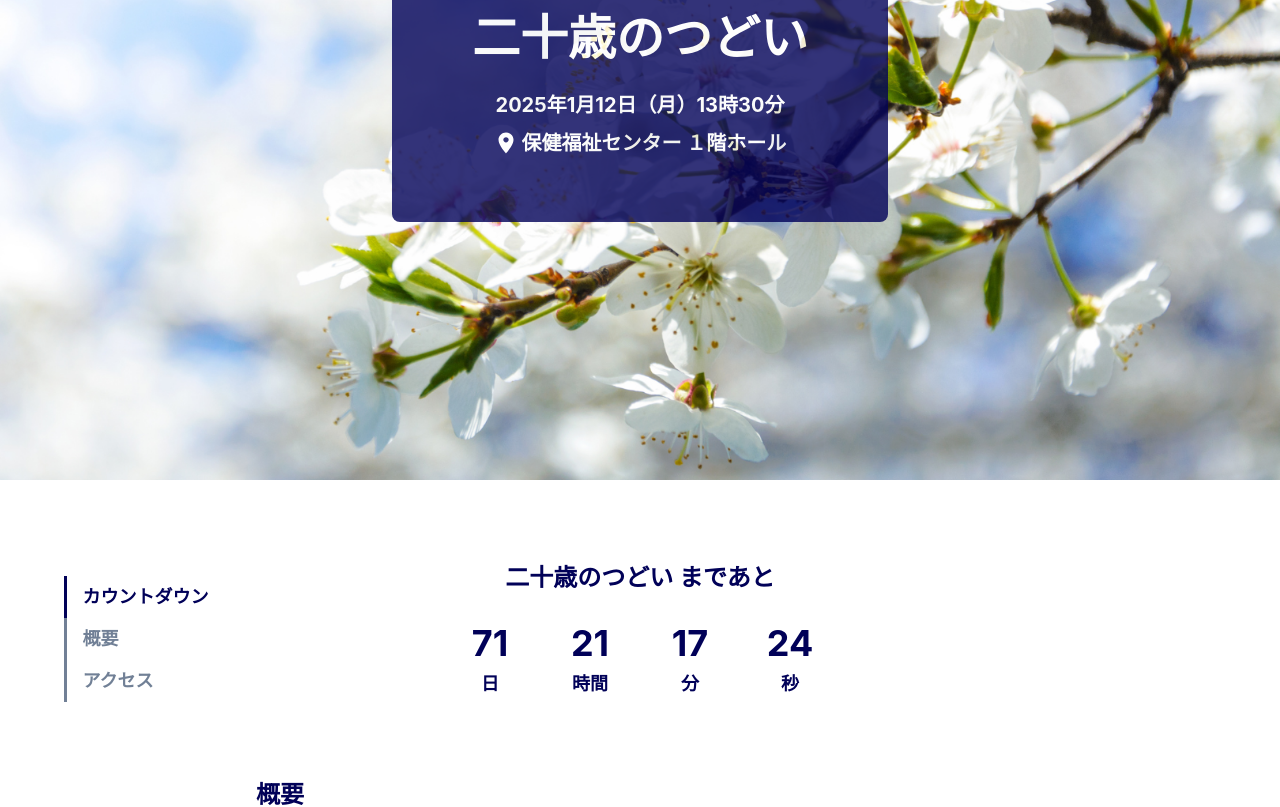
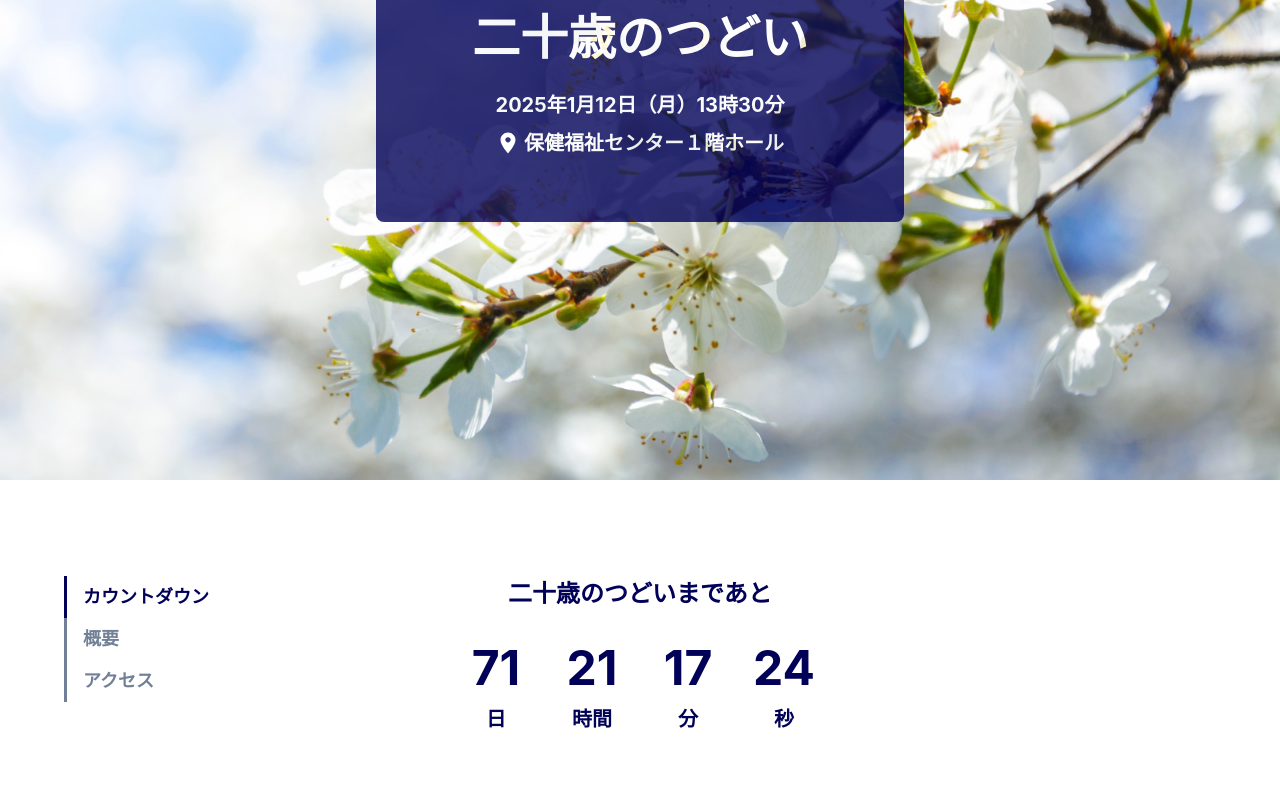
Before and after one commit to yushin-ito/Entyoukai, a React (Vite) app: page / in a window 1280 px wide. Shown: the part 320-1127 px from the top of the page. Built offline with nearby package versions, Linux system fonts and the light colour scheme; no server answers.

Commit message:
fix: UIの軽微な修正

```diff
--- a/src/components/elements/ScrollTopButton.tsx
+++ b/src/components/elements/ScrollTopButton.tsx
@@ -52,8 +52,8 @@ const ScrollToTopButton = () => {
             transition: { duration: 0.3, ease: "easeOut" },
           }}
           position="fixed"
-          bottom="48px"
-          right="48px"
+          bottom={{ base: "24px", sm: "48px" }}
+          right={{ base: "24px", sm: "48px" }}
           zIndex={999}
         >
           <IconButton
--- a/src/components/elements/SectionTitle.tsx
+++ b/src/components/elements/SectionTitle.tsx
@@ -24,7 +24,7 @@ const SectionTitle = ({ id, title }: SectionTitleProps) => {
       id={id}
       ref={ref}
       initial={{ opacity: 0 }}
-      animate={isInView ? { opacity: 1, transition: { duration: 0.8 } } : {}}
+      animate={isInView ? { opacity: 1, transition: { duration: 1.5 } } : {}}
       w="100%"
     >
       {breakpoint === "base" ? (
--- a/src/components/layouts/Countdown.tsx
+++ b/src/components/layouts/Countdown.tsx
@@ -40,10 +40,10 @@ const Countdown = () => {
 
   return (
     <VStack id="countdown" ref={ref} spacing="5" rounded="lg">
-      <Text fontSize="2xl" fontWeight="bold">
-        二十歳のつどい まであと
+      <Text fontSize={{ base: "lg", sm: "2xl" }} fontWeight="bold">
+        二十歳のつどいまであと
       </Text>
-      <HStack spacing="4" alignItems="flex-end">
+      <HStack spacing="0" alignItems="flex-end">
         {Object.entries(timer).map(([unit, value]) => (
           <MotionBox
             key={unit}
@@ -57,14 +57,22 @@ const Countdown = () => {
                   }
                 : {}
             }
+            w={{ base: "64px", sm: "96px" }}
             bg="white"
             rounded="md"
-            w="84px"
           >
-            <Text textAlign="center" fontSize="4xl" fontWeight="bold">
+            <Text
+              textAlign="center"
+              fontSize={{ base: "3xl", sm: "5xl" }}
+              fontWeight="bold"
+            >
               {String(value).padStart(2, "0")}
             </Text>
-            <Text textAlign="center" fontSize="lg" fontWeight="bold">
+            <Text
+              textAlign="center"
+              fontSize={{ base: "lg", sm: "xl" }}
+              fontWeight="bold"
+            >
               {labels[unit]}
             </Text>
           </MotionBox>
--- a/src/components/layouts/MainVisual.tsx
+++ b/src/components/layouts/MainVisual.tsx
@@ -62,8 +62,8 @@ const MainVisual = () => {
 
   return (
     <MotionBox
-      initial={{ opacity: 0.8 }}
-      animate={{ opacity: 1, transition: { duration: 1.5 } }}
+      initial={{ opacity: 0.2 }}
+      animate={{ opacity: 1, transition: { duration: 0.8 } }}
       bgImage="url('/assets/images/background.png')"
       bgPosition="center"
       bgSize="cover"
@@ -221,7 +221,7 @@ const MainVisual = () => {
 
       {/* メインビジュアル */}
       <VStack
-        px={{ base: "10", sm: "20" }}
+        px={{ base: "10", sm: "24" }}
         py={{ base: "12", sm: "16" }}
         spacing="4"
         rounded={{ base: "xl", sm: "lg" }}
@@ -239,7 +239,7 @@ const MainVisual = () => {
         </Text>
         <VStack spacing="2">
           <Text
-            fontSize={{ base: "lg", sm: "xl" }}
+            fontSize={{ base: "md", sm: "xl" }}
             fontWeight="bold"
             color="white"
           >
@@ -247,13 +247,17 @@ const MainVisual = () => {
           </Text>
 
           <HStack alignItems="center" spacing="1">
-            <Icon as={IoMdPin} boxSize="24px" color="white" />
+            <Icon
+              as={IoMdPin}
+              boxSize={{ base: "18px", sm: "24px" }}
+              color="white"
+            />
             <Text
-              fontSize={{ base: "lg", sm: "xl" }}
+              fontSize={{ base: "md", sm: "xl" }}
               fontWeight="bold"
               color="white"
             >
-              保健福祉センター １階ホール
+              保健福祉センター１階ホール
             </Text>
           </HStack>
         </VStack>
--- a/src/components/layouts/TableOfContents.tsx
+++ b/src/components/layouts/TableOfContents.tsx
@@ -1,4 +1,11 @@
-import { VStack, Text, Button, HStack, Box } from "@chakra-ui/react";
+import {
+  VStack,
+  Text,
+  Button,
+  HStack,
+  Box,
+  useBreakpointValue,
+} from "@chakra-ui/react";
 import { useEffect, useState } from "react";
 
 type ScrollToSectionButtonProps = {
@@ -52,7 +59,7 @@ const ScrollToSectionButton = ({
       }}
     >
       <HStack spacing="4">
-        <Box w="2.5px" h="42px" bg={active ? "brand" : "gray.500"} />
+        <Box w="3px" h="42px" bg={active ? "brand" : "gray.500"} />
         <Text
           color={active ? "brand" : "gray.500"}
           fontWeight="bold"
@@ -72,6 +79,7 @@ type TableOfContentsProps = {
 const TableOfContents = ({ sections }: TableOfContentsProps) => {
   const [activeId, setActiveId] = useState<string | null>(null);
   const [fixed, setFixed] = useState(false);
+  const breakpoint = useBreakpointValue({ base: "base", sm: "sm" });
 
   useEffect(() => {
     const onScroll = () => {
@@ -95,7 +103,7 @@ const TableOfContents = ({ sections }: TableOfContentsProps) => {
     return () => window.removeEventListener("scroll", onScroll);
   }, [sections]);
 
-  return (
+  return breakpoint === "base" ? null : (
     <VStack
       position={fixed ? "fixed" : "absolute"}
       top={fixed ? "96px" : "calc(100vh + 96px)"}
--- a/src/pages/Activity.tsx
+++ b/src/pages/Activity.tsx
@@ -9,13 +9,13 @@ const Activity = () => {
     <VStack
       flex="1"
       alignItems="center"
-      spacing={{ base: "10", sm: "20" }}
+      spacing={{ base: "10", sm: "24" }}
       overflowX="hidden"
       pos="relative"
     >
       <ScrollToTopButton />
       <MainVisual />
-      <VStack w="60%" spacing={{ base: "6", sm: "8" }}>
+      <VStack w={{ base: "70%", sm: "50%" }} spacing={{ base: "6", sm: "8" }}>
         <SectionTitle id="activity" title="活動について" />
         <Box h="400px" />
       </VStack>
--- a/src/pages/Company.tsx
+++ b/src/pages/Company.tsx
@@ -9,13 +9,13 @@ const Company = () => {
     <VStack
       flex="1"
       alignItems="center"
-      spacing={{ base: "10", sm: "20" }}
+      spacing={{ base: "10", sm: "24" }}
       overflowX="hidden"
       pos="relative"
     >
       <ScrollToTopButton />
       <MainVisual />
-      <VStack w="60%" spacing={{ base: "6", sm: "8" }}>
+      <VStack w={{ base: "70%", sm: "50%" }} spacing={{ base: "6", sm: "8" }}>
         <SectionTitle id="company" title="協賛企業" />
         <Box h="400px" />
       </VStack>
--- a/src/pages/Contact.tsx
+++ b/src/pages/Contact.tsx
@@ -52,13 +52,13 @@ const Contact = () => {
     <VStack
       flex="1"
       alignItems="center"
-      spacing={{ base: "10", sm: "20" }}
+      spacing={{ base: "10", sm: "24" }}
       overflowX="hidden"
       pos="relative"
     >
       <ScrollToTopButton />
       <MainVisual />
-      <VStack w="60%" spacing={{ base: "6", sm: "8" }}>
+      <VStack w={{ base: "70%", sm: "50%" }} spacing={{ base: "6", sm: "8" }}>
         <SectionTitle id="contact" title="お問い合わせ" />
         <ContactForm postContact={postContact} />
       </VStack>
--- a/src/pages/Memory.tsx
+++ b/src/pages/Memory.tsx
@@ -13,13 +13,13 @@ const Memory = () => {
     <VStack
       flex="1"
       alignItems="center"
-      spacing={{ base: "10", sm: "20" }}
+      spacing={{ base: "10", sm: "24" }}
       overflowX="hidden"
       pos="relative"
     >
       <ScrollToTopButton />
       <MainVisual />
-      <VStack w="60%" spacing={{ base: "10", sm: "16" }}>
+      <VStack w={{ base: "70%", sm: "60%" }} spacing={{ base: "10", sm: "16" }}>
         <SectionTitle id="memory" title="おもいで" />
         {events && <Timeline events={events} />}
       </VStack>
--- a/src/pages/Top.tsx
+++ b/src/pages/Top.tsx
@@ -12,7 +12,7 @@ const Top = () => {
     <VStack
       flex="1"
       alignItems="center"
-      spacing={{ base: "10", sm: "20" }}
+      spacing={{ base: "10", sm: "24" }}
       overflowX="hidden"
       pos="relative"
     >
@@ -25,7 +25,7 @@ const Top = () => {
           { id: "access", title: "アクセス" },
         ]}
       />
-      <VStack w="60%" spacing={{ base: "10", sm: "20" }}>
+      <VStack w={{ base: "70%", sm: "50%" }} spacing={{ base: "10", sm: "24" }}>
         <Countdown />
         <VStack w="100%" spacing={{ base: "6", sm: "8" }}>
           <SectionTitle id="overview" title="概要" />
```
